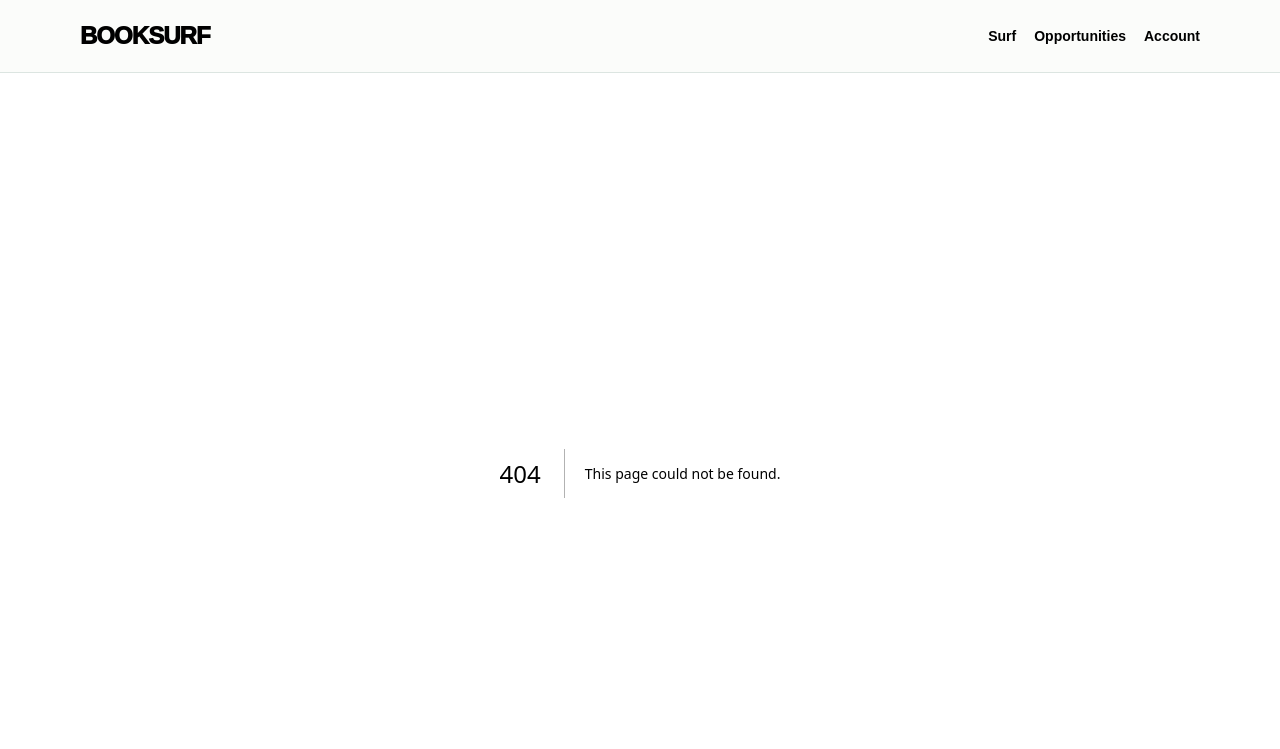
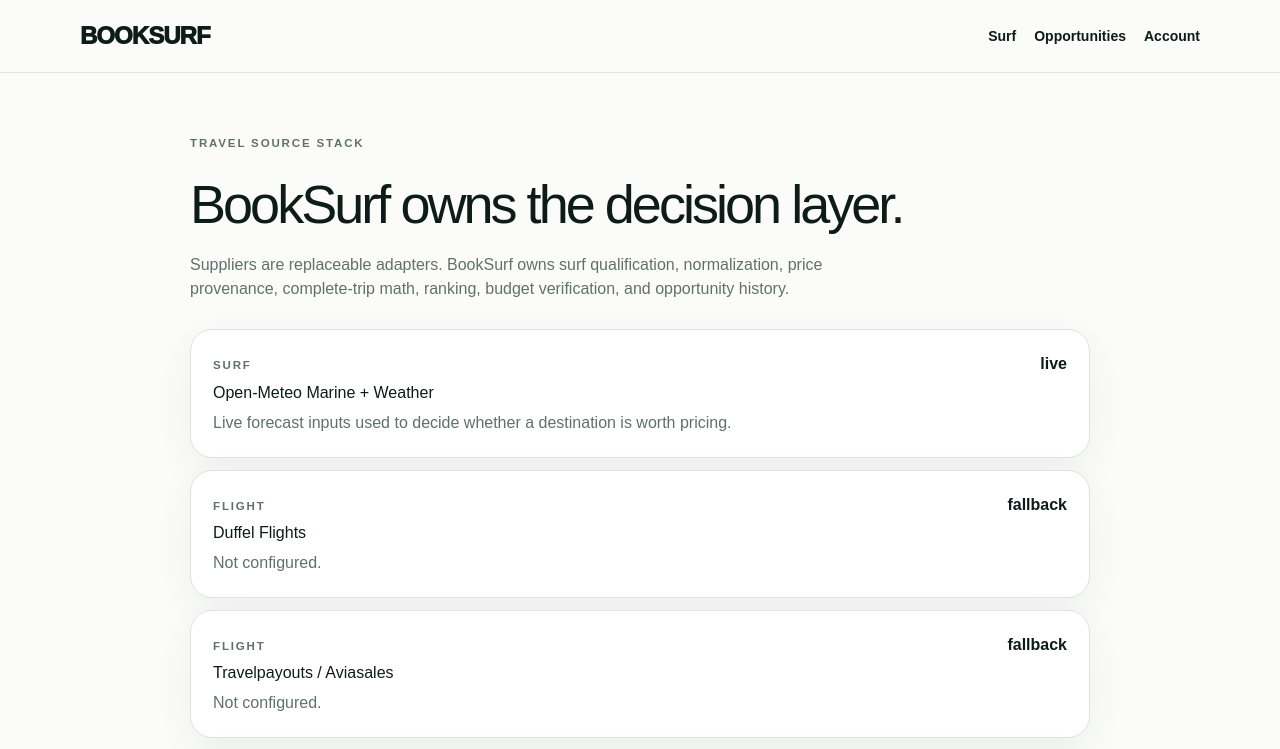
Before and after one commit to ShepSims/BookSurf, a Next.js app: page /surf/sources in a window 1280 px wide. Before the commit this address had no page. Shown: the top 749 px of the page. Built offline with nearby package versions, Linux system fonts and the light colour scheme.

Commit message:
Add travel source status page

```diff
--- /dev/null
+++ b/src/app/surf/sources/page.tsx
@@ -0,0 +1,38 @@
+import Link from "next/link";
+import { getProviderStatuses } from "@/lib/providers/status";
+
+export default function SourcesPage() {
+  const statuses = getProviderStatuses();
+  return (
+    <main className="container" style={{ padding: "62px 0 100px", maxWidth: 900 }}>
+      <div className="eyebrow">Travel source stack</div>
+      <h1 style={{ fontSize: 54, letterSpacing: "-.055em", margin: "12px 0 8px" }}>
+        BookSurf owns the decision layer.
+      </h1>
+      <p style={{ color: "var(--muted)", maxWidth: 720 }}>
+        Suppliers are replaceable adapters. BookSurf owns surf qualification, normalization, price provenance,
+        complete-trip math, ranking, budget verification, and opportunity history.
+      </p>
+
+      <div style={{ display: "grid", gap: 12, marginTop: 28 }}>
+        {statuses.map((status) => (
+          <section key={`${status.category}-${status.name}`} className="panel" style={{ padding: 22 }}>
+            <div style={{ display: "flex", justifyContent: "space-between", gap: 16, alignItems: "baseline" }}>
+              <div>
+                <div className="eyebrow">{status.category}</div>
+                <h2 style={{ margin: "6px 0" }}>{status.name}</h2>
+              </div>
+              <strong>{status.mode}</strong>
+            </div>
+            <p style={{ color: "var(--muted)", marginBottom: 0 }}>{status.detail}</p>
+          </section>
+        ))}
+      </div>
+
+      <div style={{ display: "flex", gap: 10, marginTop: 24, flexWrap: "wrap" }}>
+        <Link className="button" href="/surf/watch">Find trips</Link>
+        <Link className="button secondary" href="/surf/opportunities">Opportunities</Link>
+      </div>
+    </main>
+  );
+}
```
